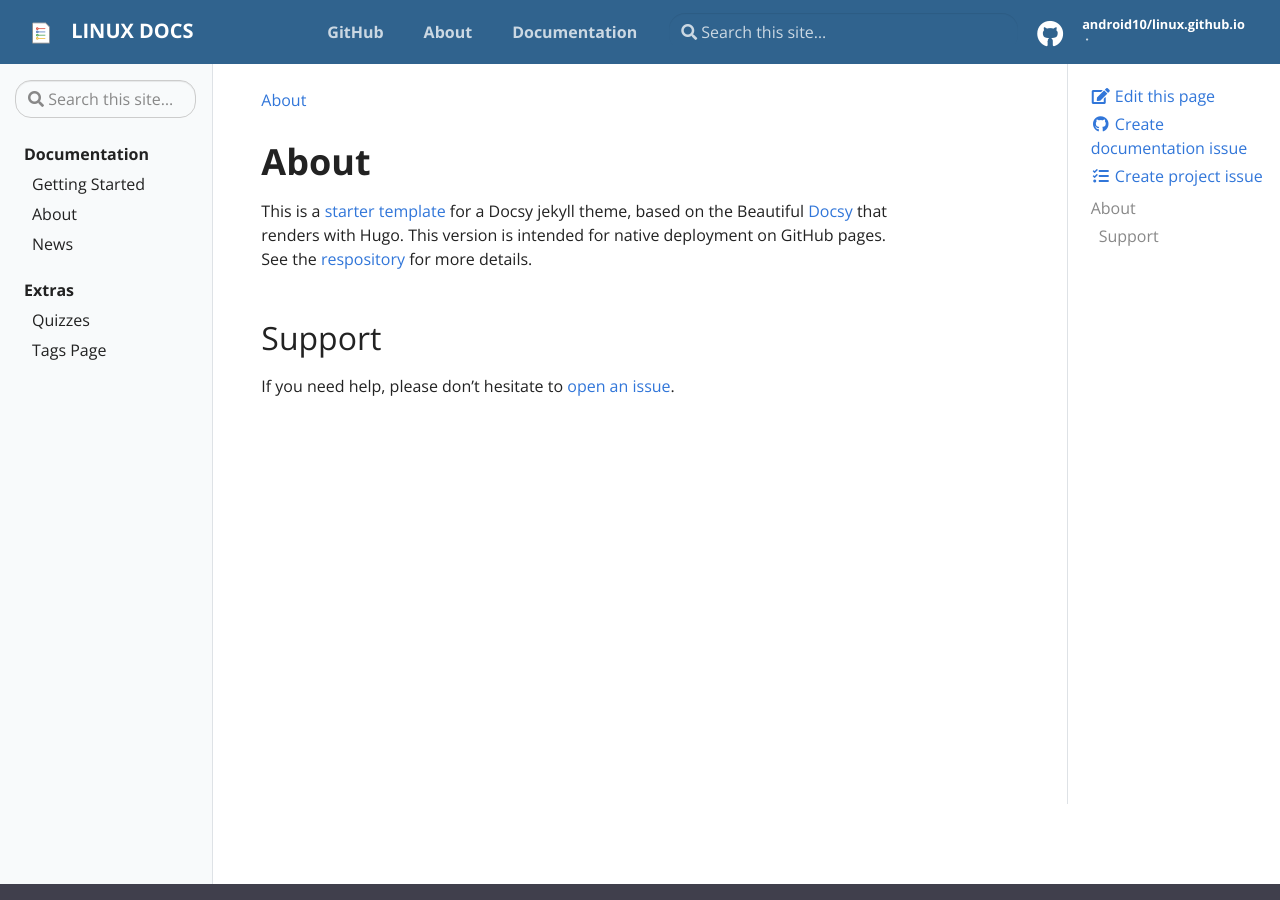
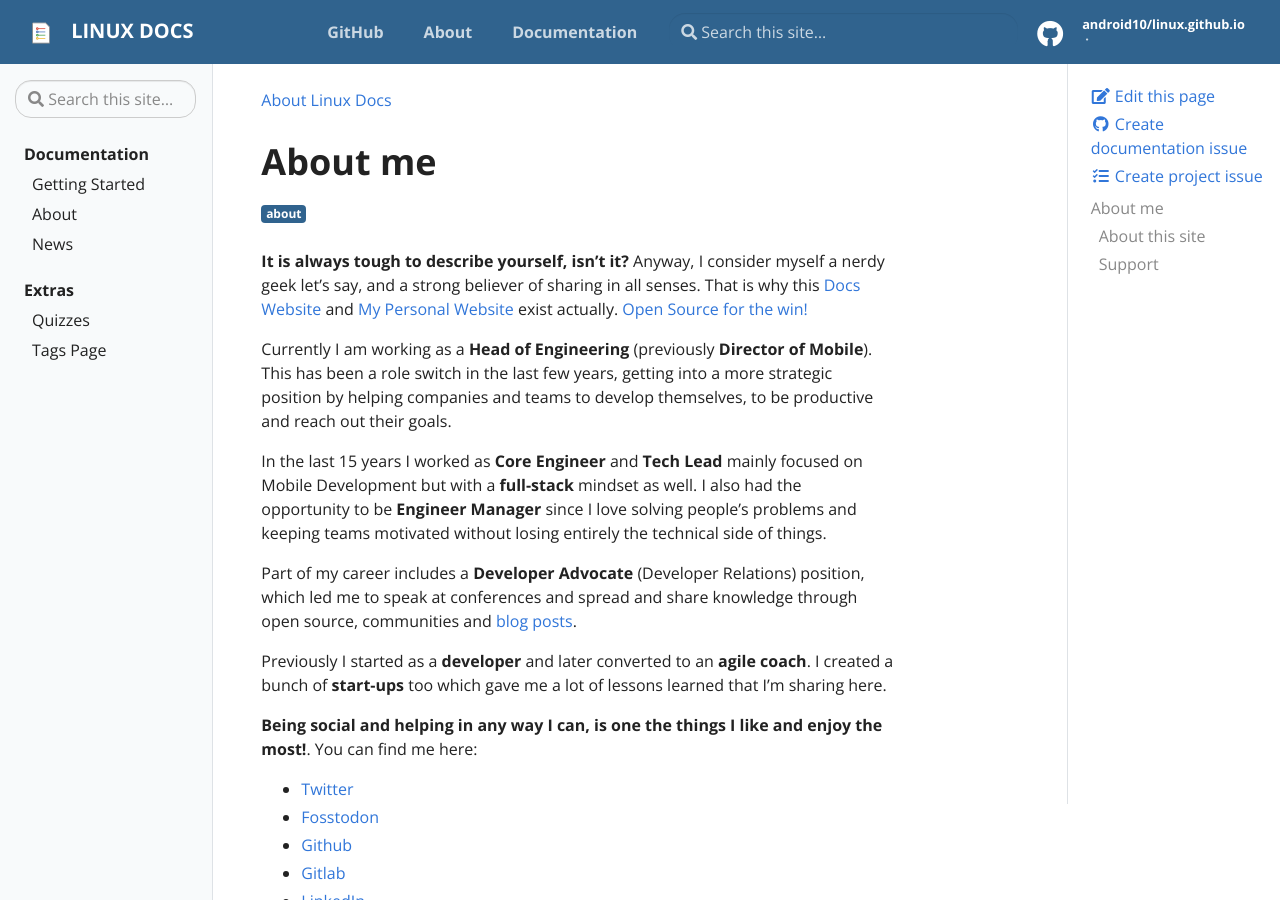
Before and after one commit to android10/linux.github.io, a Jekyll site: the page built from pages/about.md, in a window 1280 px wide and 900 px high. Built offline with Jekyll 4.4.1, drawn with Linux system fonts in a browser that asks for light colours; some of the changed text lies outside the part shown.

Commit message:
fix: icons and about description.

```diff
--- a/pages/about.md
+++ b/pages/about.md
@@ -1,14 +1,42 @@
 ---
-title: About
+title: About Linux Docs
+description: About Linux Docs
 permalink: /about/
+excluded_in_search: true
+tags:
+ - about
 ---
 
-# About
+# About me
 
-This is a [starter template](https://vsoch.github.io/docsy-jekyll/) for a Docsy jekyll theme, based
-on the Beautiful [Docsy](https://github.com/google/docsy) that renders with Hugo. This version is intended for
-native deployment on GitHub pages. See the [respository]({{ site.repo }}) for more details.
+**It is always tough to describe yourself, isn’t it?** Anyway, I consider myself a nerdy geek let’s say, and a strong believer of sharing in all senses. That is why this [Docs Website](/){:target="_blank"} and [My Personal Website](https://fernandocejas.com){:target="_blank"} exist actually. [Open Source for the win!](https://github.com/android10){:target="_blank"}
+
+Currently I am working as a **Head of Engineering** (previously **Director of Mobile**). This has been a role switch in the last few years, getting into a more strategic position by helping companies and teams to develop themselves, to be productive and reach out their goals.
+
+In the last 15 years I worked as **Core Engineer** and **Tech Lead** mainly focused on Mobile Development but with a **full-stack** mindset as well. I also had the opportunity to be **Engineer Manager** since I love solving people’s problems and keeping teams motivated without losing entirely the technical side of things.
+
+Part of my career includes a **Developer Advocate** (Developer Relations) position, which led me to speak at conferences and spread and share knowledge through open source, communities and [blog posts](https://fernandocejas.com/blog/){:target="_blank"}.
+
+Previously I started as a **developer** and later converted to an **agile coach**. I created a bunch of **start-ups** too which gave me a lot of lessons learned that I'm sharing here.
+
+**Being social and helping in any way I can, is one the things I like and enjoy the most!**. You can find me here:
+
+ - [Twitter](https://twitter.com/fernando_cejas){:target="_blank"}
+ - [Fosstodon](https://fosstodon.org/@android10){:target="_blank"}
+ - [Github](https://github.com/android10){:target="_blank"}
+ - [Gitlab](https://gitlab.com/fernando_cejas){:target="_blank"}
+ - [LinkedIn](https://www.linkedin.com/in/fernandocejas){:target="_blank"}
+ - [Speaker Deck](https://speakerdeck.com/android10){:target="_blank"}
+
+I think that summarizes a bit what I have done so far. **Time flies by!**
+
+## About this site
+
+This website has been built using [Jekyll](https://jekyllrb.com/){:target="_blank"}. It was inspired by template called [Docsy](https://vsoch.github.com/docsy-jekyll/){:target="_blank"}, which is a Jekyll theme, based on the Beautiful [Docsy](https://github.com/google/docsy){:target="_blank"} that renders with Hugo.
+
+See the original [respository](https://vsoch.github.com/docsy-jekyll/){:target="_blank"} for more details. This version is hosted on [GitHub pages](https://pages.github.com/){:target="_blank"}.
+
 
 ## Support
 
-If you need help, please don't hesitate to [open an issue](https://www.github.com/{{ site.github_user }}/{{ site.github_repo }}).
+If you need help, please don't hesitate to reach out to me on any of the [mentioned social networks.](#about-me) **Thanks for visiting and reading.**
```
Also changed, not shown: _config.yml (line endings or trailing spaces), assets/favicons/android-192x192.png (added).
